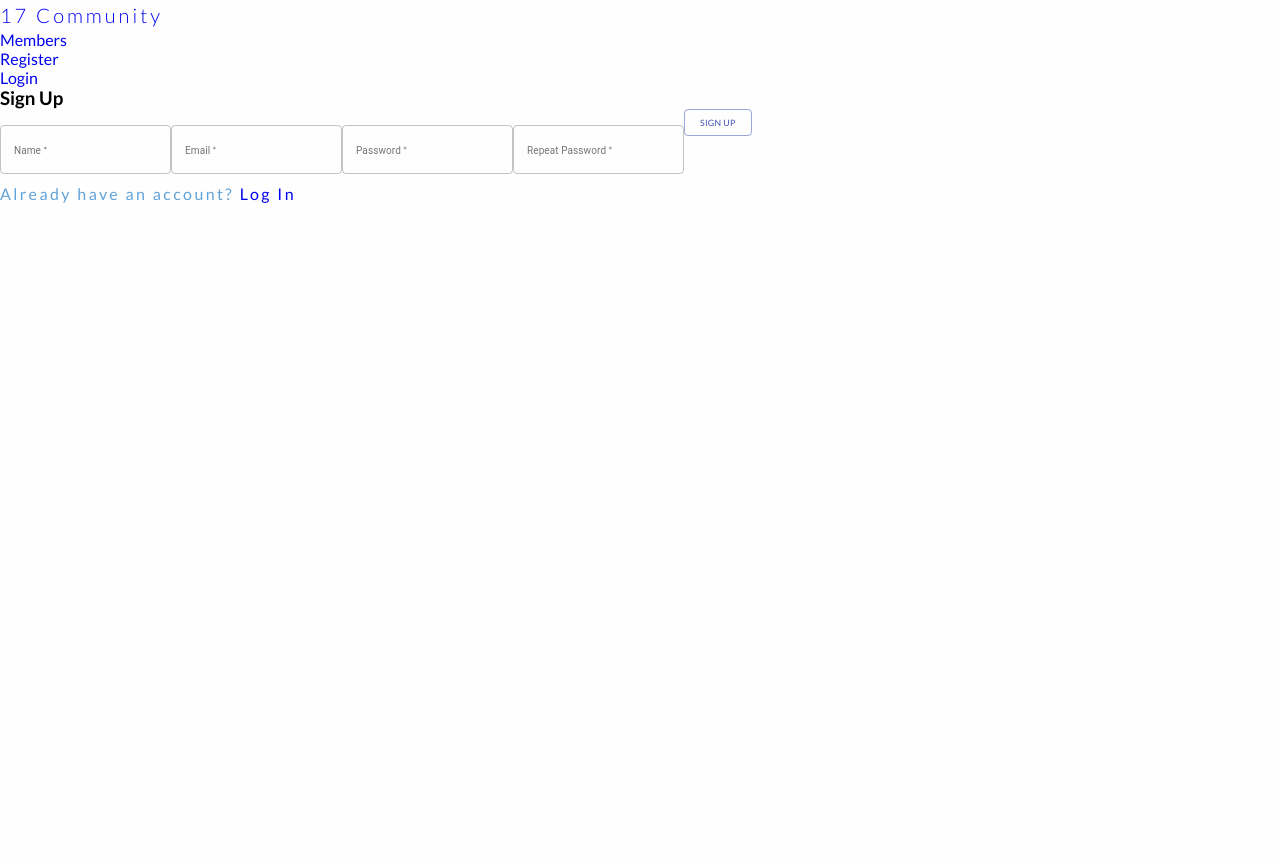
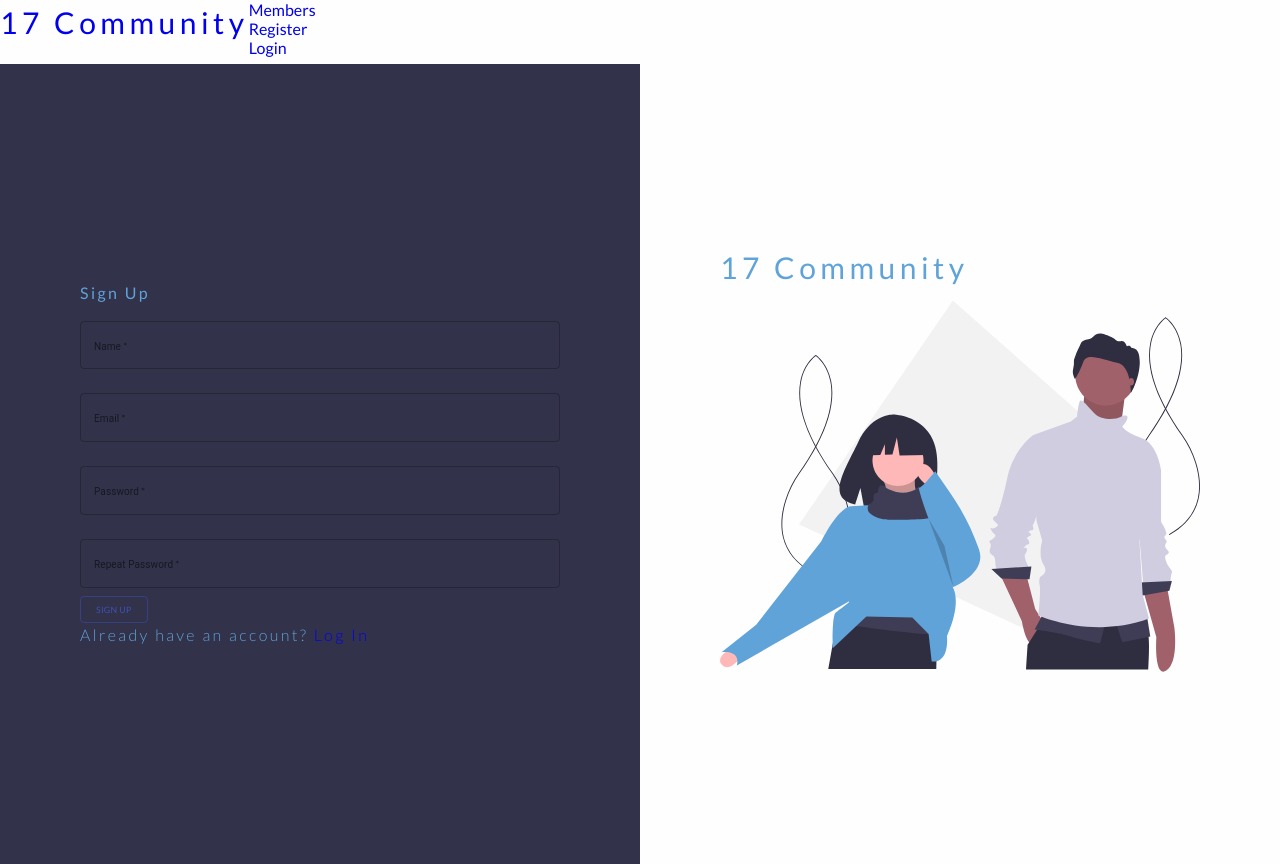
Before and after one commit to w-gluza/17community, a React (Create React App) app in the folder client/: page /register in a window 1280 px wide. Before the commit the page ends 800 px from the top, so only its background shows below. Built offline with nearby package versions, Linux system fonts and the light colour scheme.

Commit message:
login layout

```diff
--- a/client/src/components/Nav/Nav.js
+++ b/client/src/components/Nav/Nav.js
@@ -1,10 +1,11 @@
 import React from 'react';
 import { Link } from 'react-router-dom';
+import './Nav.scss';
 
 const Nav = () => {
   return (
     <>
-      <nav>
+      <nav className='nav'>
         <h1>
           <Link to='/'>17 Community</Link>
         </h1>
--- /dev/null
+++ b/client/src/components/Nav/Nav.scss
@@ -0,0 +1,3 @@
+.nav {
+  display: flex;
+}
--- a/client/src/components/Register/Register.js
+++ b/client/src/components/Register/Register.js
@@ -1,5 +1,8 @@
 import React, { useState } from 'react';
 import { Link } from 'react-router-dom';
+import './Register.scss';
+
+import illustration from '../../assets/illustrations/00_community.svg';
 
 // Redux
 import { connect } from 'react-redux';
@@ -36,17 +39,18 @@ const Register = props => {
 
   return (
     <>
-      <section>
+      <section className='register-section'>
+        <article className='article'>
           <h3>Sign Up</h3>
           <form
-          // className={classes.container}
+            className='register-form'
             onSubmit={e => onSubmit(e)}
             noValidate
             autoComplete='off'>
             <TextField
               id='outlined-name'
               label='Name'
-            // className={classes.textField}
+              className='text-field'
               name='name'
               onChange={handleChange('name')}
               margin='normal'
@@ -56,7 +60,7 @@ const Register = props => {
             <TextField
               id='outlined-email-input'
               label='Email'
-            // className={classes.textField}
+              className='text-field'
               type='email'
               name='email'
               onChange={handleChange('email')}
@@ -68,7 +72,7 @@ const Register = props => {
             <TextField
               id='outlined-password-input'
               label='Password'
-            // className={classes.textField}
+              className='text-field'
               type='password'
               name='password'
               onChange={handleChange('password')}
@@ -79,7 +83,7 @@ const Register = props => {
             <TextField
               id='outlined-password-input-check'
               label='Repeat Password'
-            // className={classes.textField}
+              className='text-field'
               type='password'
               name='passwordCheck'
               onChange={handleChange('passwordCheck')}
@@ -99,6 +103,13 @@ const Register = props => {
           <p>
             Already have an account? <Link to='/login'>Log In</Link>
           </p>
+        </article>
+        <figure className='figure'>
+          <figcaption className='figcaption'>
+            <h2>17 Community</h2>
+          </figcaption>
+          <img src={illustration} alt='community login' />
+        </figure>
       </section>
     </>
   );
--- /dev/null
+++ b/client/src/components/Register/Register.scss
@@ -0,0 +1,36 @@
+.register-section {
+  //   height: calc(100vh - var(--nav-height));
+  height: 100vh;
+  display: grid;
+  grid-template-columns: repeat(2, 1fr);
+  .article,
+  .figure {
+    display: flex;
+    flex-direction: column;
+    padding: 5rem 8rem;
+  }
+  .article {
+    background-color: var(--color-secondary);
+    display: flex;
+    justify-content: center;
+    align-items: flex-start;
+  }
+  .figure {
+    background-color: var(--color-background);
+    display: flex;
+    justify-content: center;
+    align-items: center;
+    .figcaption {
+      align-self: flex-start;
+    }
+  }
+  .register-form {
+    width: 100%;
+    display: flex;
+    flex-direction: column;
+    align-items: flex-start;
+    .text-field {
+      width: 100%;
+    }
+  }
+}
--- a/client/src/main.scss
+++ b/client/src/main.scss
@@ -1,2 +1,2 @@
-@import './sass/abstracts.scss';
-@import './sass/base.scss';
+@import "./sass/abstracts.scss";
+@import "./sass/base.scss";
--- a/client/src/sass/abstracts.scss
+++ b/client/src/sass/abstracts.scss
@@ -18,7 +18,7 @@ html {
 
   --font-size-small: 1.2rem;
   --font-size-regular: 1.6rem;
-  --font-size-large: 2rem;
+  --font-size-large: 3rem;
 
   --font-weight-light: 300;
   --font-weight-regular: 400;
@@ -31,6 +31,8 @@ html {
   --letter-spacing-small: 0.1em;
   --letter-spacing-regular: 0.15em;
   --letter-spacing-large: 0.2em;
+
+  --nav-height: 8vh;
 }
 
 // ------------------ MIXINS ----------------------- //
--- a/client/src/sass/base.scss
+++ b/client/src/sass/base.scss
@@ -31,9 +31,27 @@ body {
   color: var(--color-blue-dark);
 }
 
-h1 {
+nav {
+  height: var(--nav-height);
+}
+
+img {
+  max-width: 100%;
+  height: auto;
+}
+
+h1,
+h2 {
   font-size: var(--font-size-large);
-  font-weight: var(--font-weight-light);
+  font-weight: var(--font-weight-regular);
+  line-height: var(--line-height-regular);
+  letter-spacing: var(--letter-spacing-regular);
+  color: var(--color-primary);
+}
+
+h3 {
+  font-size: var(--font-size-regular);
+  font-weight: var(--font-weight-regular);
   line-height: var(--line-height-regular);
   letter-spacing: var(--letter-spacing-regular);
   color: var(--color-primary);
@@ -41,7 +59,7 @@ h1 {
 
 p {
   font-size: var(--font-size-regular);
-  font-weight: var(--font-weight-regular);
+  font-weight: var(--font-weight-light);
   line-height: var(--line-height-regular);
   letter-spacing: var(--letter-spacing-regular);
   color: var(--color-primary);
```
Lines whose indentation alone changed are shown as unchanged.
